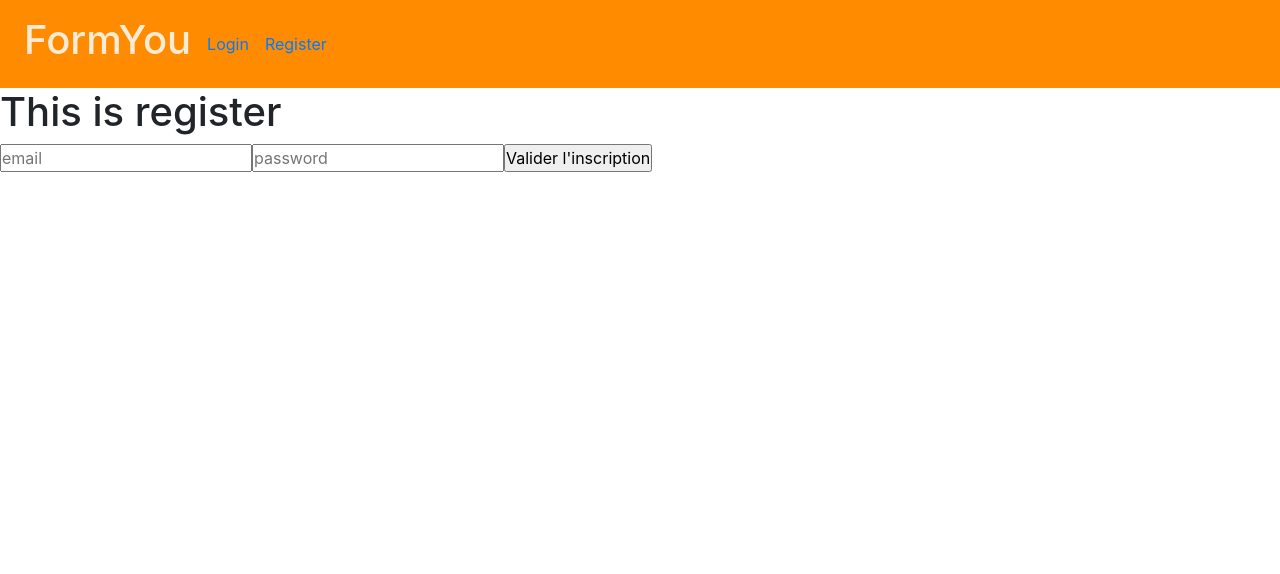
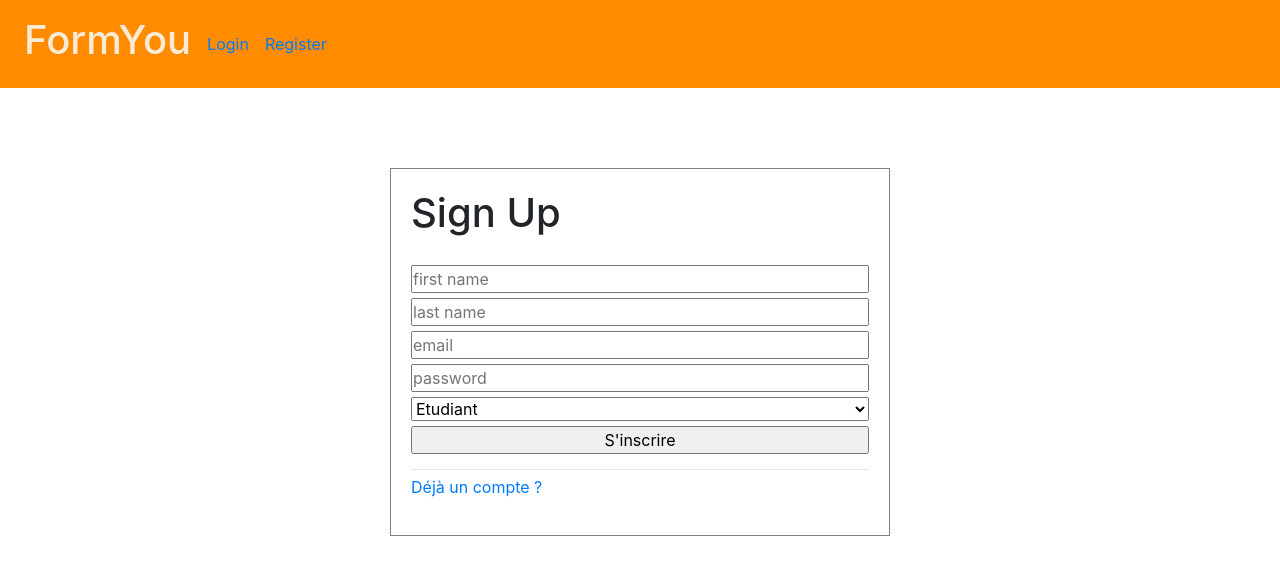
Before and after one commit to Queje/react_formyou, a React (Create React App) app: page /register in a window 1280 px wide. Shown: the top 574 px of the page. Built offline with nearby package versions, Linux system fonts and the light colour scheme.

Commit message:
Corrections react calls and add 3rd user role admin in form

```diff
--- a/src/App.jsx
+++ b/src/App.jsx
@@ -6,8 +6,8 @@
 import { fetchCurrentUser } from "stores/authentication/authMiddleware";
 import Cookies from "js-cookie";
 import Home from "pages/Home";
-import Login from "pages/login";
-import Register from "pages/register";
+import Login from "pages/login/index";
+import Register from "pages/register/index";
 import Profile from "pages/Profile";
 import Navbar from "components/layout/Navbar/index";
 import Footer from "components/layout/Footer";
--- a/src/pages/register/index.jsx
+++ b/src/pages/register/index.jsx
@@ -64,9 +64,10 @@
           onChange={(e) => setPassword(e.target.value)}
           required
         />
-        <select name="role" onChange={(e) => setRole(e.target.value)} >
+        <select value= {role} name="role" onChange={(e) => setRole(e.target.value)} >
           <option value="student">Etudiant</option>
           <option value="teacher">Professeur</option>
+          <option value="admin">Administrateur</option>
         </select>
         <input id="submit-button" type="submit" value="S'inscrire" />
       </form>
```
